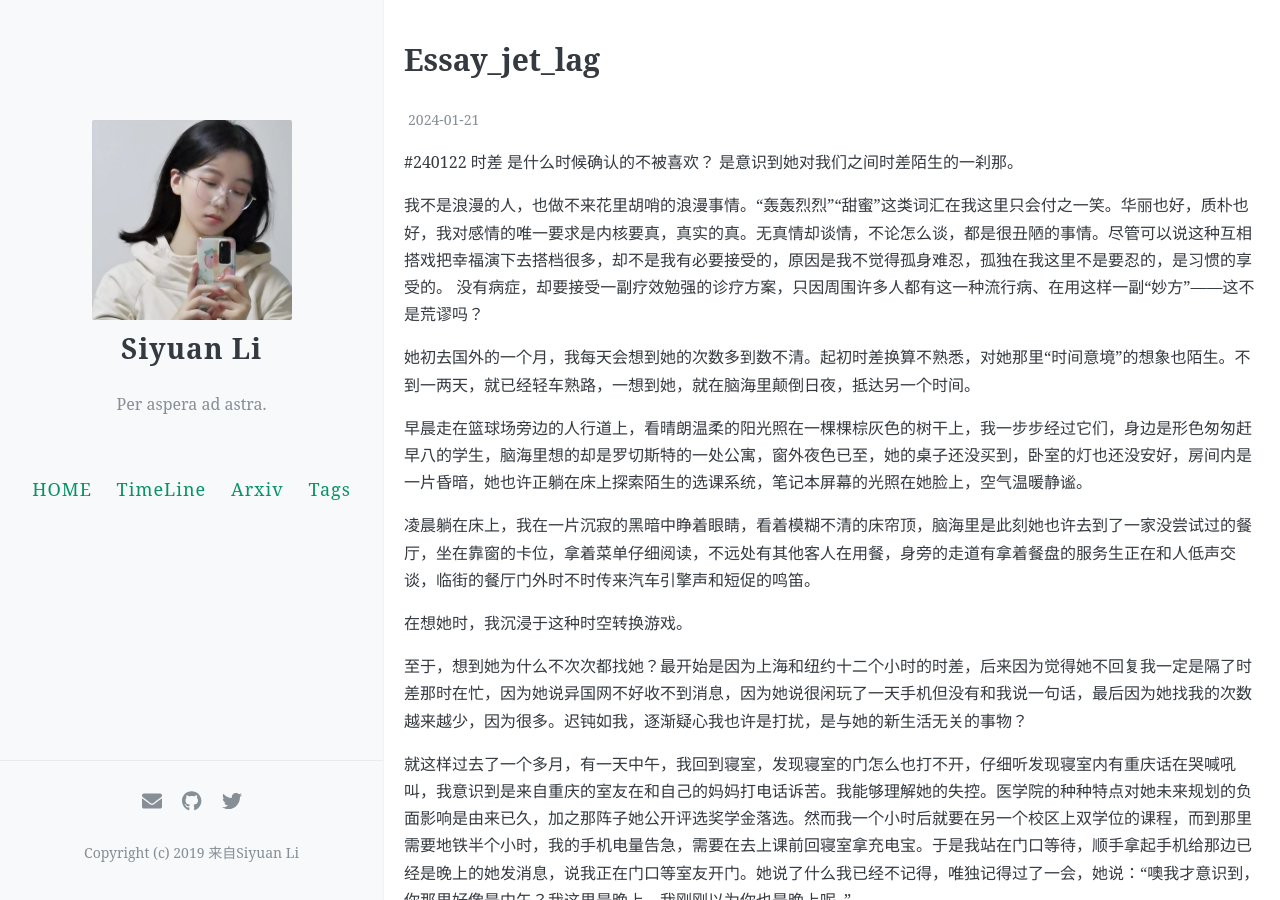
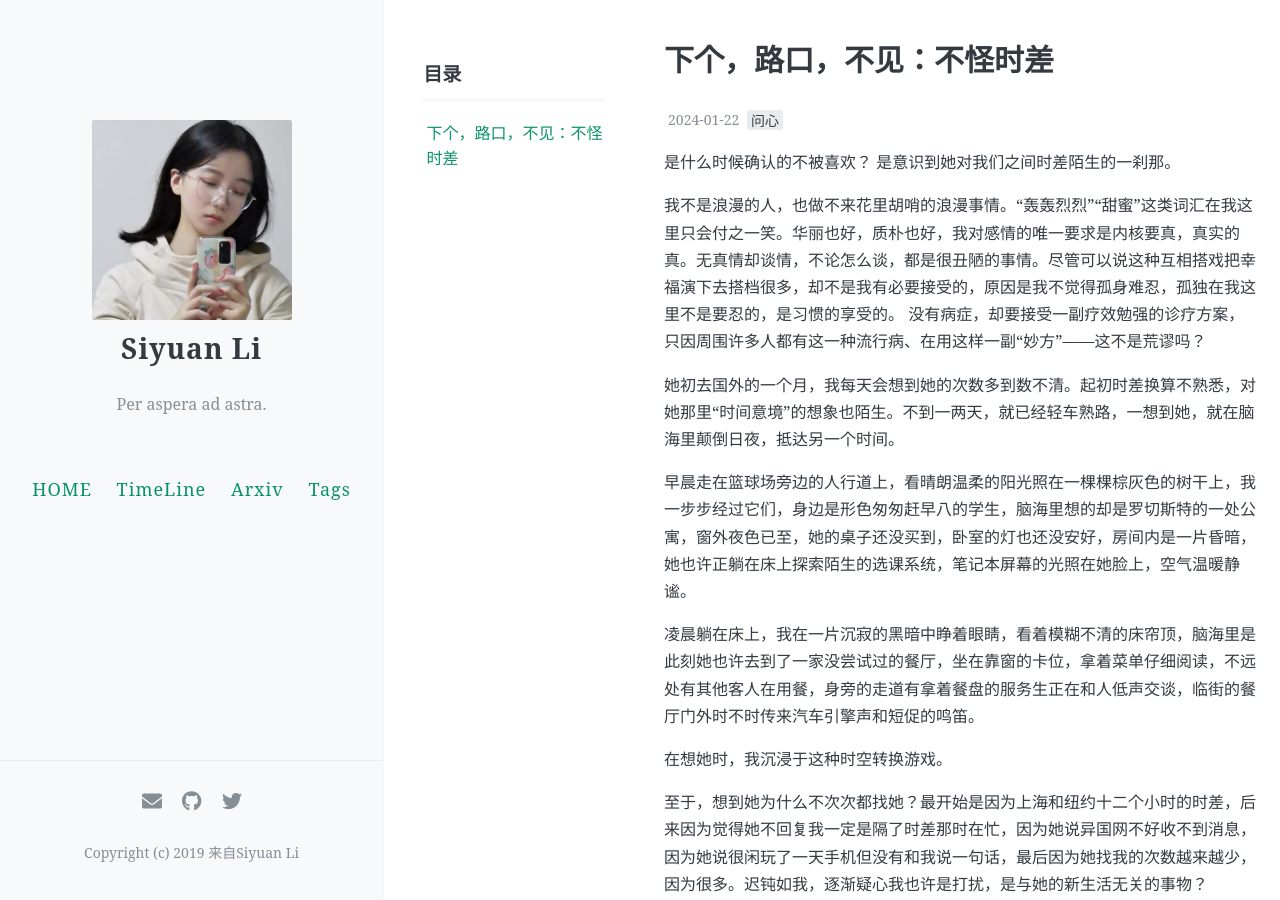
Before and after one commit to ApolloLSY/Attic, a Jekyll site: the page built from _posts/2024-01-21-Essay_jet_lag.md, in a window 1280 px wide and 900 px high. Built offline with Jekyll 4.4.1, drawn with Linux system fonts in a browser that asks for light colours; our own code applies the rules of GitHub Pages for plain Markdown files; comment, search, counter and statistics services are not loaded.

Commit message:
Update 2024-01-21-Essay_jet_lag.md

```diff
--- a/_posts/2024-01-21-Essay_jet_lag.md
+++ b/_posts/2024-01-21-Essay_jet_lag.md
@@ -1,5 +1,13 @@
-#240122
-时差
+---
+layout: post
+title: 下个，路口，不见：不怪时差
+date: 2024-01-22
+Author: 李思缘
+toc: true
+tags: [问心]
+comments: false
+---
+
 是什么时候确认的不被喜欢？
 是意识到她对我们之间时差陌生的一刹那。
 
```
